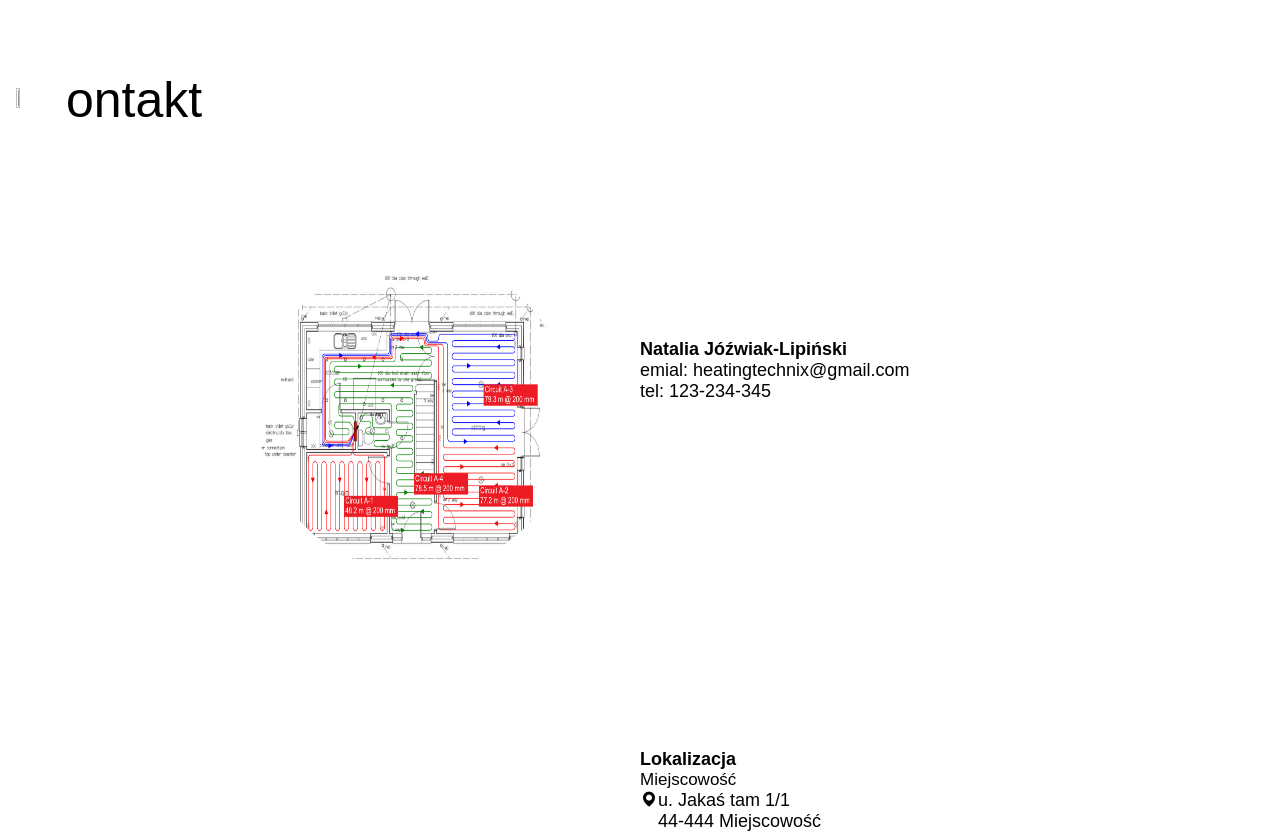
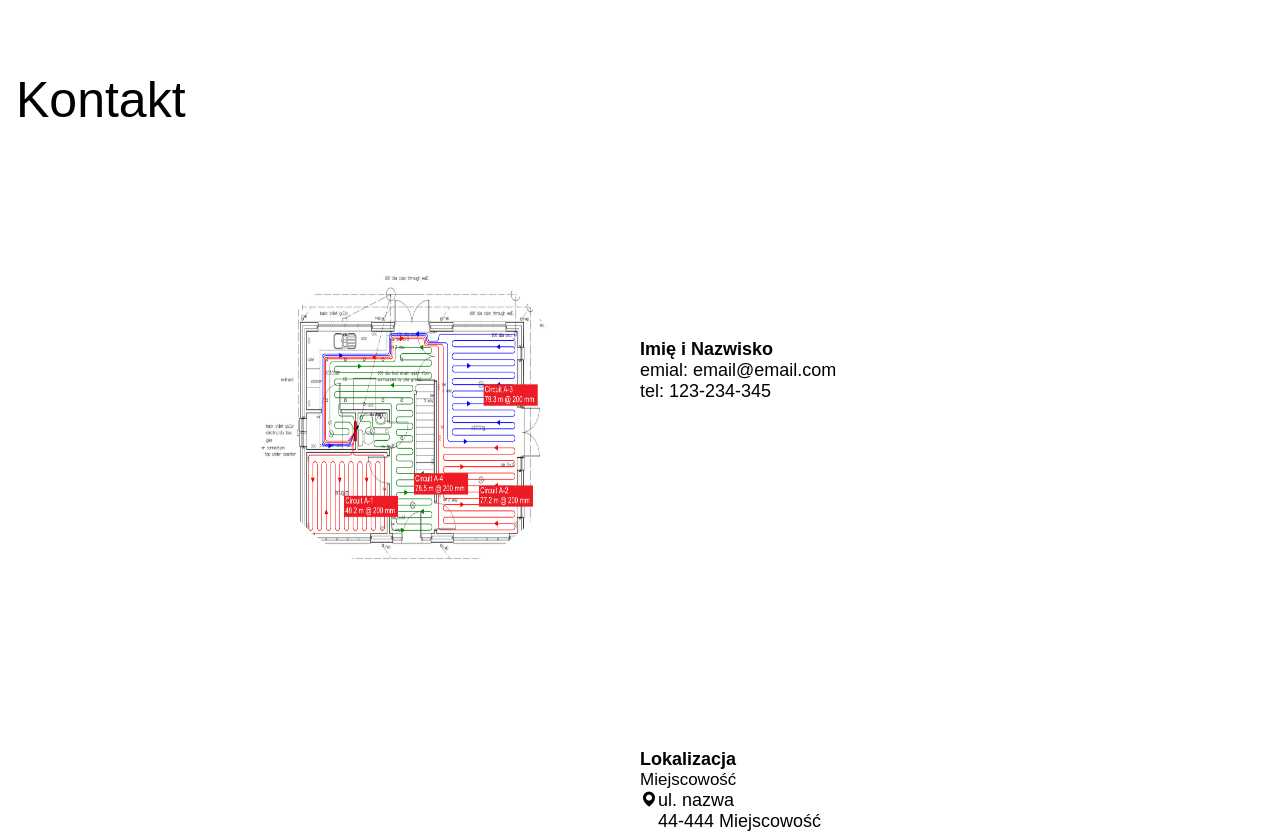
Before and after one commit to daisygith/website_example1, a website: page contact.html in a window 1280 px wide. Shown: the part 120-953 px from the top of the page. Drawn offline with nearby package versions, Linux system fonts and the light colour scheme; files that its build step writes are made by us from their sources; files whose address does not match are found by name.

Commit message:
deleted letter K and changed it to kontakt

```diff
--- a/contact.html
+++ b/contact.html
@@ -28,8 +28,7 @@
                             <div class="page-2-title">
                                 <div class="elements-page-container">
                                     <div class="pages-title-container">
-                                        <img src="../images/Heating_K.png" alt="">
-                                        <h2 class="title-element">ontakt</h2>
+                                        <h2 class="title-element">Kontakt</h2>
                                     </div>
                                 </div>
                                 <div class="elements-page-container">
@@ -45,8 +44,8 @@
                                             <div class="page-2-box">
                                                 <div class="contactForm-box">
                                                     <div class="contactForm-title">
-                                                        <h4>Natalia Jóźwiak-Lipiński</h4>
-                                                        <p>emial: heatingtechnix@gmail.com</p>
+                                                        <h4>Imię i Nazwisko</h4>
+                                                        <p>emial: email@email.com</p>
                                                         <p>tel: 123-234-345</p>
                                                     </div>
                                                 </div>
@@ -98,7 +97,7 @@
                                                 <div class="page-2-box">
                                                     <span class="portfolio-button-content">
                                                         <span class="portfolio-button-icon">
-                                                            u. Jakaś tam 1/1
+                                                            ul. nazwa
                                                             <br>
                                                             44-444 Miejscowość
                                                         </span>
```
